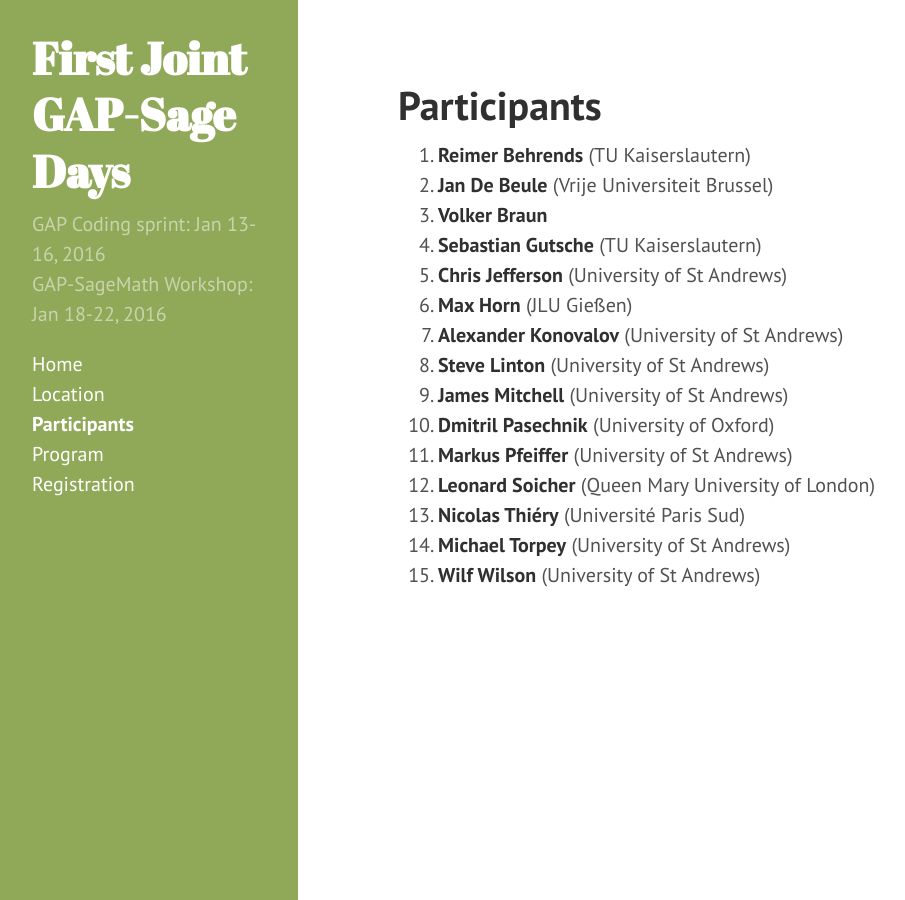
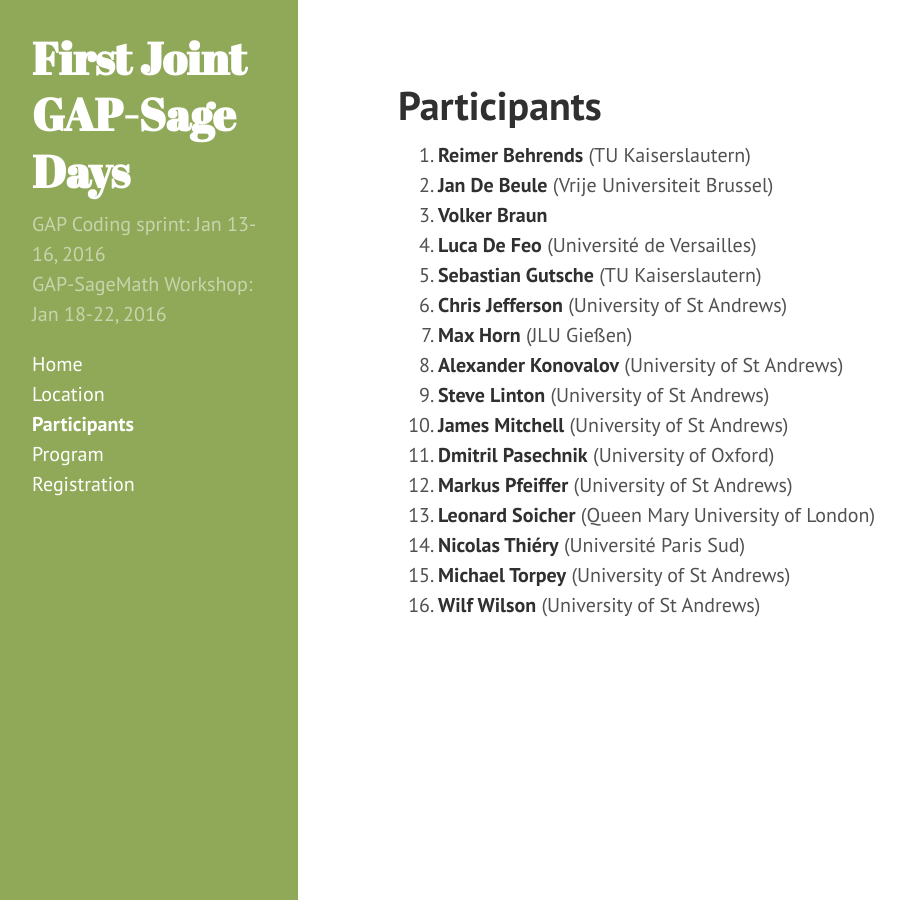
Before and after one commit to gapdays/gap-sage-days2016, a Jekyll site: the page built from participants.md, in a window 1280 px wide. Shown: the whole page, without its empty margins (2-907 px from the left). Built offline with Jekyll 4.4.1, drawn with Linux system fonts in a browser that asks for light colours; Markdown is read by kramdown in place of the engine named in the settings.

Commit message:
Added Luca De Feo to participants

```diff
--- a/_data/participants.yml
+++ b/_data/participants.yml
@@ -5,6 +5,9 @@
   affiliation: Vrije Universiteit Brussel
 
 - name: Volker Braun
+
+- name: Luca De Feo
+  affiliation: Université de Versailles
 
 - name: Sebastian Gutsche
   affiliation: TU Kaiserslautern
```
